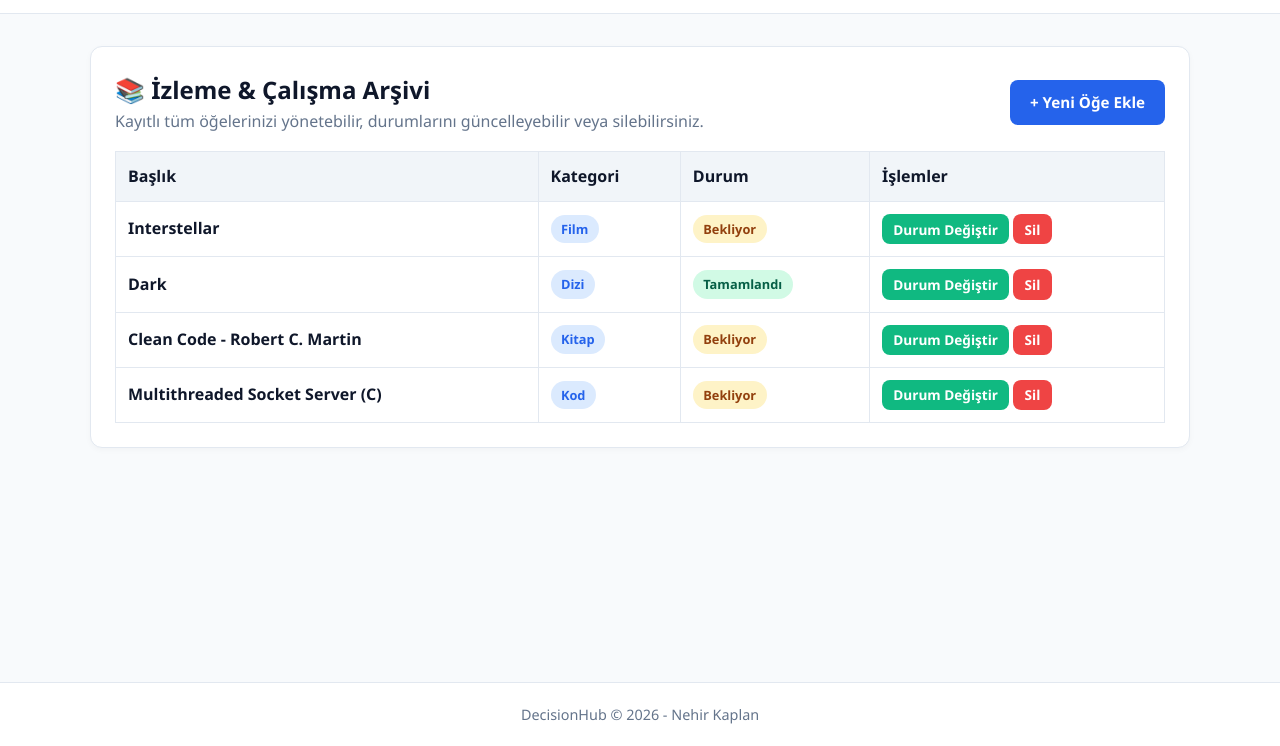
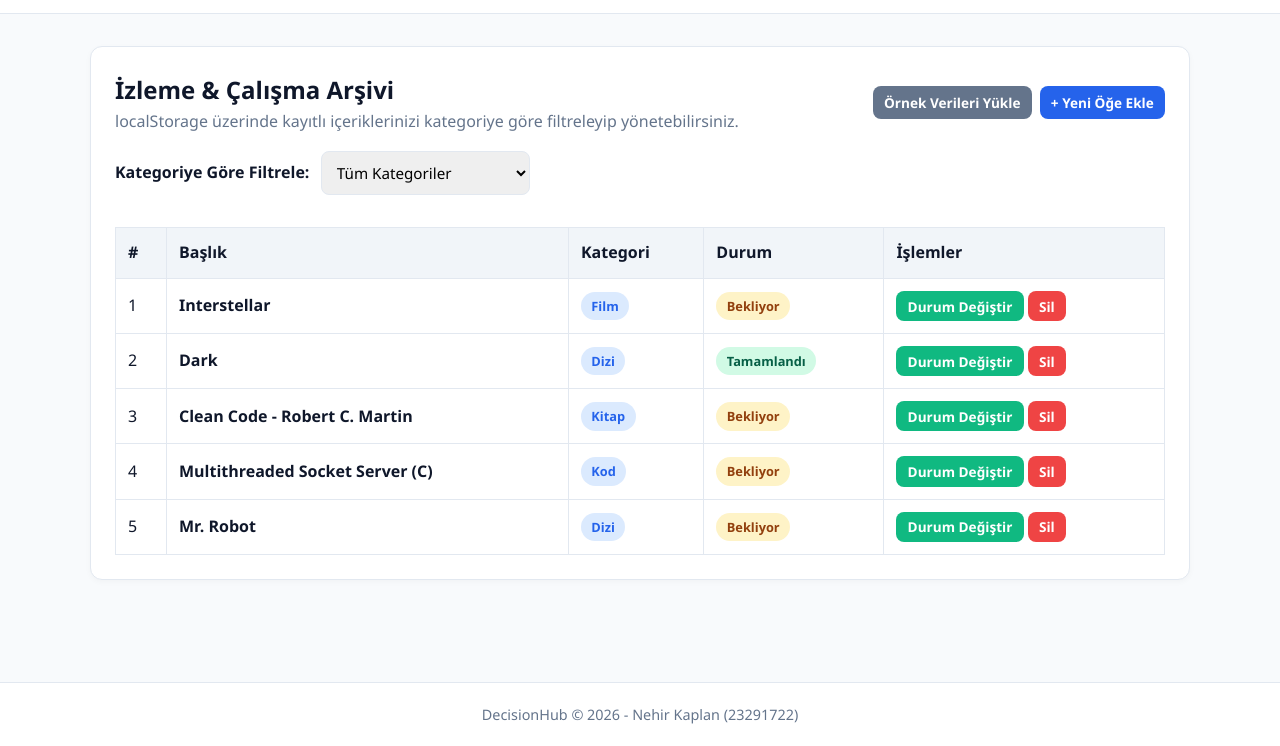
Before and after one commit to nehir-kaplan/nehir-decisionhub, a plain HTML site: page archive.html in a window 1280 px wide. Shown: the part 54-800 px from the top of the page. Drawn offline with Linux system fonts and the light colour scheme.

Commit message:
Hafta 4: Arşiv tablosu, kategori filtresi ve localStorage okuma eklendi

```diff
--- a/archive.html
+++ b/archive.html
@@ -22,18 +22,34 @@
 
   <main>
     <div class="card">
-      <div style="display: flex; justify-content: space-between; align-items: center; flex-wrap: wrap; gap: 1rem;">
+      <div style="display: flex; justify-content: space-between; align-items: center; flex-wrap: wrap; gap: 1rem; margin-bottom: 1rem;">
         <div>
-          <h2>📚 İzleme & Çalışma Arşivi</h2>
-          <p style="color: var(--text-muted);">Kayıtlı tüm öğelerinizi yönetebilir, durumlarını güncelleyebilir veya silebilirsiniz.</p>
+          <h2> İzleme & Çalışma Arşivi</h2>
+          <p style="color: var(--text-muted);">localStorage üzerinde kayıtlı içeriklerinizi kategoriye göre filtreleyip yönetebilirsiniz.</p>
         </div>
-        <a href="add.html" class="btn">+ Yeni Öğe Ekle</a>
+        <div style="display: flex; gap: 0.5rem;">
+          <button class="btn btn-sm" style="background: #64748b;" onclick="resetSampleData()">Örnek Verileri Yükle</button>
+          <a href="add.html" class="btn btn-sm">+ Yeni Öğe Ekle</a>
+        </div>
+      </div>
+
+      <!-- Kategori Filtreleme Barı -->
+      <div style="display: flex; gap: 0.75rem; align-items: center; margin-bottom: 1rem; flex-wrap: wrap;">
+        <label for="archiveCategoryFilter" style="margin-bottom: 0;">Kategoriye Göre Filtrele:</label>
+        <select id="archiveCategoryFilter" onchange="renderArchiveTable()" style="width: auto; min-width: 180px;">
+          <option value="ALL">Tüm Kategoriler</option>
+          <option value="Film">Film</option>
+          <option value="Dizi">Dizi</option>
+          <option value="Kitap">Kitap</option>
+          <option value="Kod">Kod Parçacığı / Çalışma</option>
+        </select>
       </div>
 
       <div class="table-wrapper">
         <table>
           <thead>
             <tr>
+              <th>#</th>
               <th>Başlık</th>
               <th>Kategori</th>
               <th>Durum</th>
@@ -41,14 +57,14 @@
             </tr>
           </thead>
           <tbody id="archiveTableBody">
-            <!-- JS ile doldurulacak -->
+            <!-- JS ile localStorage'dan okunup doldurulacak -->
           </tbody>
         </table>
       </div>
     </div>
   </main>
 
-  <footer>DecisionHub &copy; 2026 - Nehir Kaplan</footer>
+  <footer>DecisionHub &copy; 2026 - Nehir Kaplan (23291722)</footer>
   <script src="script.js"></script>
 </body>
 </html>
--- a/script.js
+++ b/script.js
@@ -1,13 +1,15 @@
 const STORAGE_KEY = "decisionhub_watchlist_v1";
 
-// İlk açılışta arşivin boş görünmemesi için örnek veriler
+// 4. Hafta: Başlangıç örnek verileri
 const defaultItems = [
   { id: 1, title: "Interstellar", category: "Film", status: "Bekliyor" },
   { id: 2, title: "Dark", category: "Dizi", status: "Tamamlandı" },
   { id: 3, title: "Clean Code - Robert C. Martin", category: "Kitap", status: "Bekliyor" },
-  { id: 4, title: "Multithreaded Socket Server (C)", category: "Kod", status: "Bekliyor" }
+  { id: 4, title: "Multithreaded Socket Server (C)", category: "Kod", status: "Bekliyor" },
+  { id: 5, title: "Mr. Robot", category: "Dizi", status: "Bekliyor" }
 ];
 
+// localStorage Okuma (Read) Fonksiyonu
 function getItems() {
   const data = localStorage.getItem(STORAGE_KEY);
   if (!data) {
@@ -19,6 +21,20 @@ function getItems() {
 
 function saveItems(items) {
   localStorage.setItem(STORAGE_KEY, JSON.stringify(items));
+}
+
+// Mevcut verileri silmeden örnek verileri üzerine ekleme
+function resetSampleData() {
+  const currentItems = getItems();
+  const newSamples = defaultItems.map((item, idx) => ({
+    ...item,
+    id: Date.now() + idx
+  }));
+  const merged = [...newSamples, ...currentItems];
+  saveItems(merged);
+  renderArchiveTable();
+  updateHomeStats();
+  renderStatsPage();
 }
 
 // Sayfa yüklendiğinde ilgili sayfanın fonksiyonlarını çalıştır
@@ -62,23 +78,31 @@ function pickRandomItem() {
 
   const chosen = filtered[Math.floor(Math.random() * filtered.length)];
   badge.textContent = chosen.category;
-  title.textContent = `🎯 ${chosen.title}`;
+  title.textContent = ` ${chosen.title}`;
   resultBox.style.display = "block";
 }
 
-// --- 2. ARŞİV SAYFASI (READ, UPDATE, DELETE) ---
+// --- 2. ARŞİV SAYFASI (4. HAFTA: READ & FİLTRELEME) ---
 function renderArchiveTable() {
   const tbody = document.getElementById("archiveTableBody");
   if (!tbody) return;
 
-  const items = getItems();
+  const filterSelect = document.getElementById("archiveCategoryFilter");
+  const selectedCategory = filterSelect ? filterSelect.value : "ALL";
+
+  let items = getItems();
+  if (selectedCategory !== "ALL") {
+    items = items.filter(item => item.category === selectedCategory);
+  }
+
   if (items.length === 0) {
-    tbody.innerHTML = `<tr><td colspan="4" style="text-align:center;">Henüz kayıtlı içerik yok.</td></tr>`;
+    tbody.innerHTML = `<tr><td colspan="5" style="text-align:center; color: var(--text-muted);">Bu kategoride kayıtlı içerik bulunamadı.</td></tr>`;
     return;
   }
 
-  tbody.innerHTML = items.map(item => `
+  tbody.innerHTML = items.map((item, index) => `
     <tr>
+      <td>${index + 1}</td>
       <td><strong>${item.title}</strong></td>
       <td><span class="badge">${item.category}</span></td>
       <td>
```
